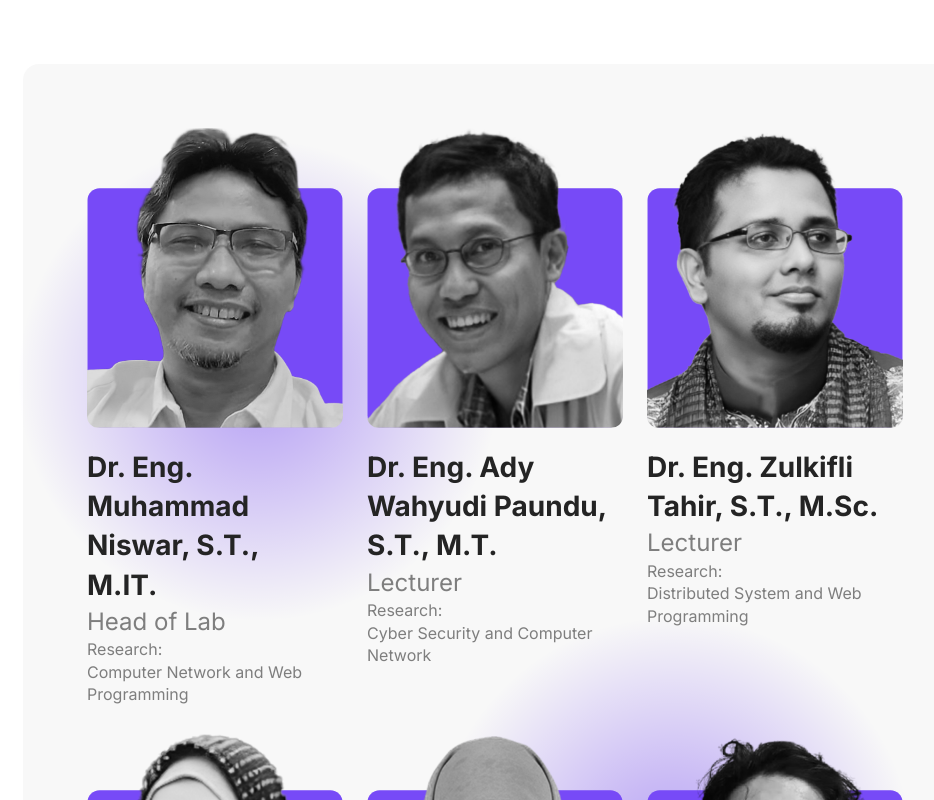
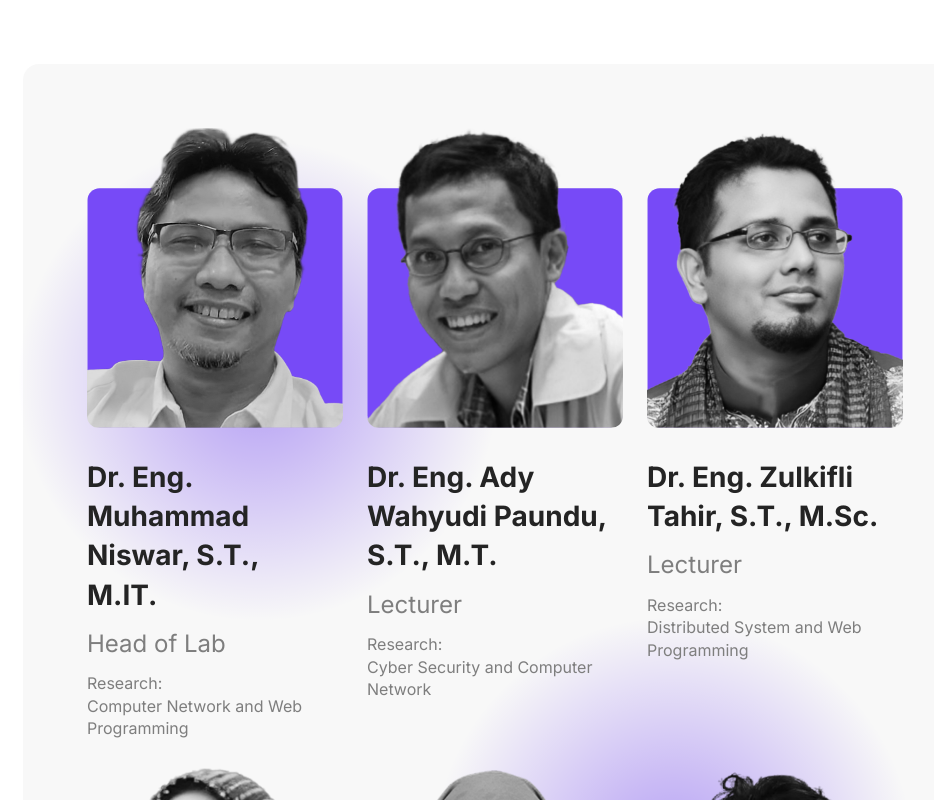
Before and after one commit to rayyanekaputra/ubicon-unhas, a Next.js app: page /about in a window 1280 px wide. Shown: the part 1060-1860 px from the top of the page, without its empty margins (145-1079 px from the left). Built offline with nearby package versions, Linux system fonts and the light colour scheme.

Commit message:
fix: spaces between content and img

```diff
--- a/src/styles/aboutus/rendererLecturer.scss
+++ b/src/styles/aboutus/rendererLecturer.scss
@@ -7,9 +7,12 @@ div.lecturer-card{
     position: relative;
     flex-direction: column;
     display: flex;
-    row-gap: 20px;
+    row-gap: 30px;
     width: fit-content;
-
+    div.lecturer-content{
+        display: flex;
+        flex-direction: column;
+        row-gap: 12px;
         h3{
             font-family: 'Inter', sans-serif;
             font-size: 28px;
@@ -34,6 +37,7 @@ div.lecturer-card{
             text-align: left;
             width: 24ch;
         }
+    }
     div.lecturer-img-container{
         overflow: hidden;
         display: flex;
```
Lines whose indentation alone changed are shown as unchanged.
